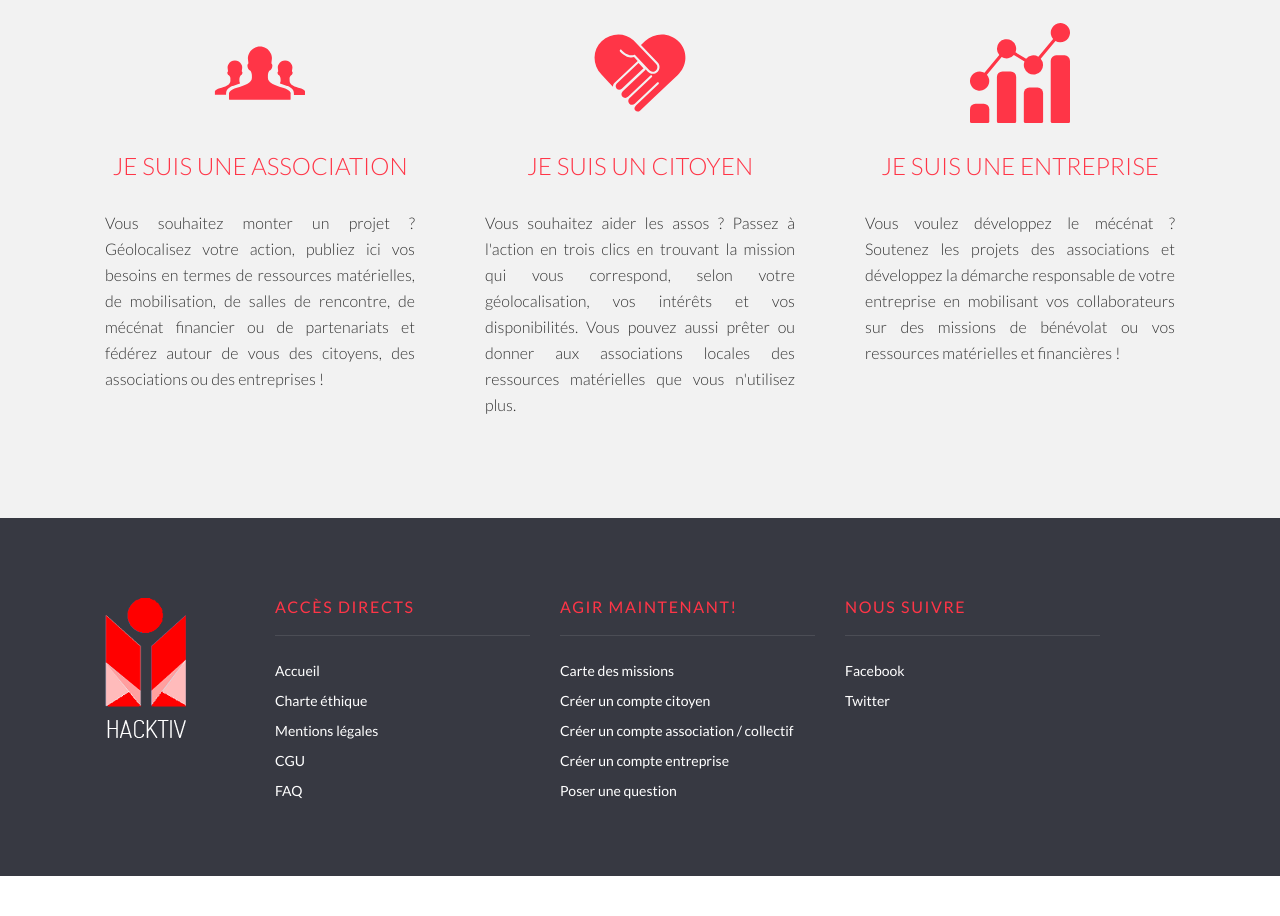
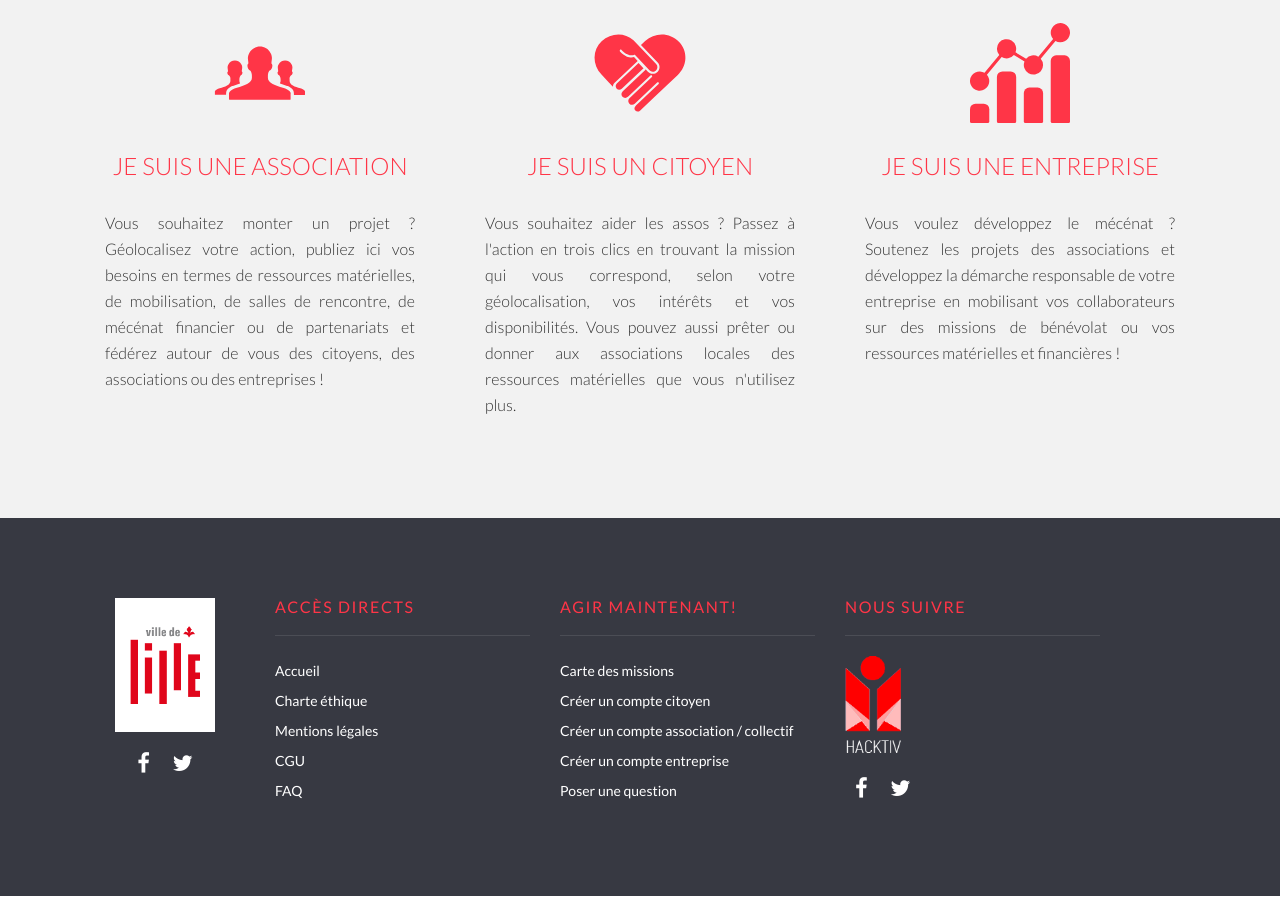
Before and after one commit to jessgrinberg/association-lille, a plain HTML site: page index.html in a window 1280 px wide. Shown: the part 2923-3839 px from the top of the page. Drawn offline with nearby package versions, Linux system fonts and the light colour scheme.

Commit message:
modified footer

```diff
--- a/index.html
+++ b/index.html
@@ -6,6 +6,7 @@
     <title>Lille</title>
     <link rel="stylesheet" href="https://maxcdn.bootstrapcdn.com/bootstrap/3.3.7/css/bootstrap.min.css">
     <link href="https://fonts.googleapis.com/css?family=Lato:300,400,700,300italic,400italic,700italic" rel="stylesheet" type="text/css">
+    <link rel="stylesheet" href="https://maxcdn.bootstrapcdn.com/font-awesome/4.7.0/css/font-awesome.min.css">
     <link rel="stylesheet" href="style.css">
   </head>
   <body>
@@ -213,10 +214,12 @@
 
     <footer>
       <div class="container">
-        <div class="col-xs-12 col-sm-2">
-          <a href="#"><img src="assets/hactiv-logo.png" alt=""></a>
+        <div class="col-xs-12 col-md-2 text-center">
+          <a href="#"><img src="assets/footer-lille-logo.png" alt="" class="lille-logo"></a>
+          <a href="#"><i class="fa fa-facebook" aria-hidden="true"></i></a>
+          <a href="#"><i class="fa fa-twitter" aria-hidden="true"></i></a>
         </div>
-        <div class="col-xs-12 col-sm-3">
+        <div class="col-xs-12 col-md-3">
           <h3>Accès directs</h3>
           <ul>
             <li><a href="#">Accueil</a></li>
@@ -226,7 +229,7 @@
             <li><a href="#">FAQ</a></li>
           </ul>
         </div>
-        <div class="col-xs-12 col-sm-3">
+        <div class="col-xs-12 col-md-3">
           <h3>Agir maintenant!</h3>
           <ul>
             <li><a href="#">Carte des missions</a></li>
@@ -236,12 +239,11 @@
             <li><a href="#">Poser une question</a></li>
           </ul>
         </div>
-        <div class="col-xs-12 col-sm-3">
+        <div class="col-xs-12 col-md-3">
           <h3>Nous suivre</h3>
-          <ul>
-            <li><a href="#">Facebook</a></li>
-            <li><a href="#">Twitter</a></li>
-          </ul>
+          <a href="#"><img src="assets/hacktiv-logo.png" alt="" class="hacktiv-logo"></a>
+          <a href="#"><i class="fa fa-facebook" aria-hidden="true"></i></a>
+          <a href="#"><i class="fa fa-twitter" aria-hidden="true"></i></a>
         </div>
       </div>
 
--- a/style.css
+++ b/style.css
@@ -405,13 +405,10 @@ header {
 }
 
 /*Footer*/
+
 footer {
   background: #373942;
   padding: 60px 0;
-}
-
-footer img {
-  padding: 20px;
 }
 
 footer h3 {
@@ -434,15 +431,39 @@ footer ul li {
   font-size: 14px;
 }
 
-footer ul li a {
+footer a {
   color: #fff;
 }
 
-footer ul li a:hover {
+footer a:hover {
   text-decoration: none;
   color: #ff3547;
 }
 
+footer i.fa {
+  font-size: 22px;
+  margin: 0 10px;
+}
+
+footer div:first-child {
+  margin-bottom: 20px;
+}
+
+.hacktiv-logo,
+.lille-logo {
+  display: block;
+  padding: 0;
+}
+
+.hacktiv-logo {
+  width: 60px;
+  margin: 20px 0;
+}
+
+.lille-logo {
+  width: 100px;
+  margin: 20px auto;
+}
 
 
 
```
Also changed, not shown: assets/footer-lille-logo.png (added), assets/hacktiv-logo.png (renamed from assets/hactiv-logo.png).
